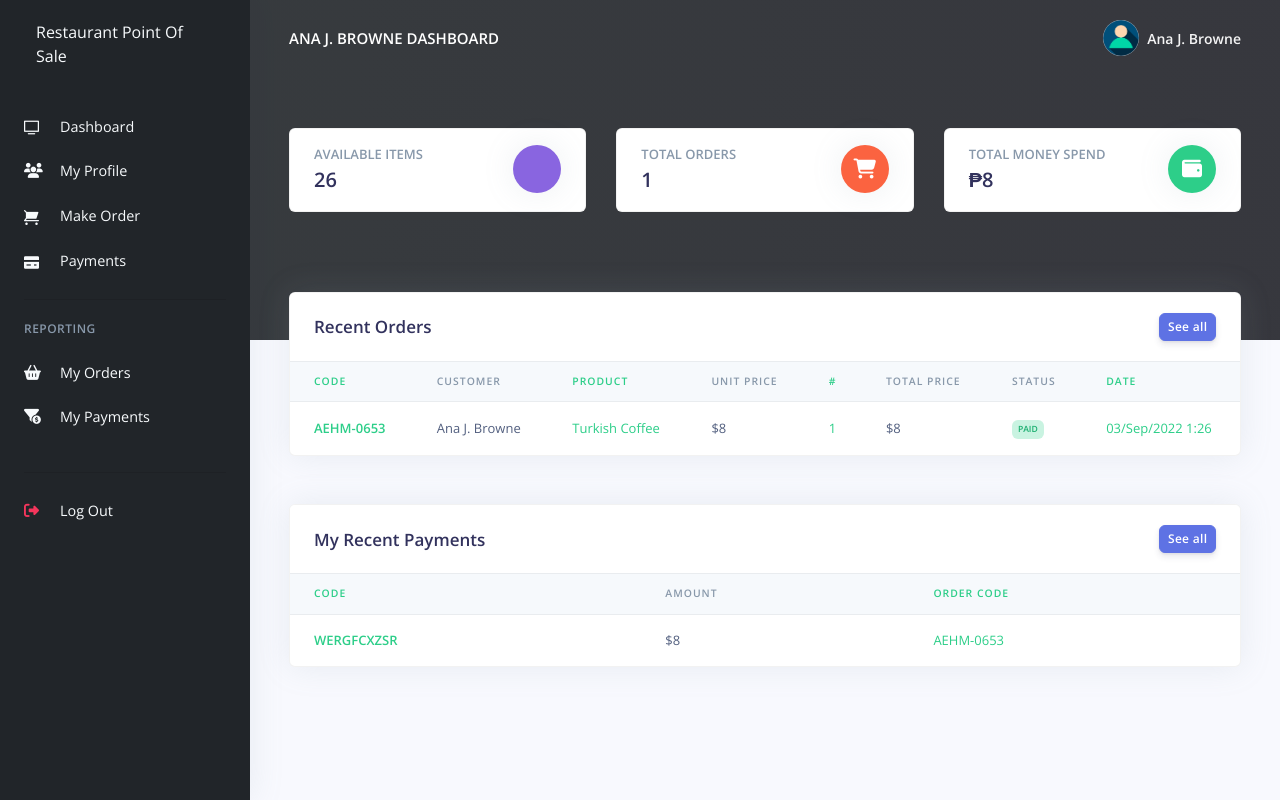
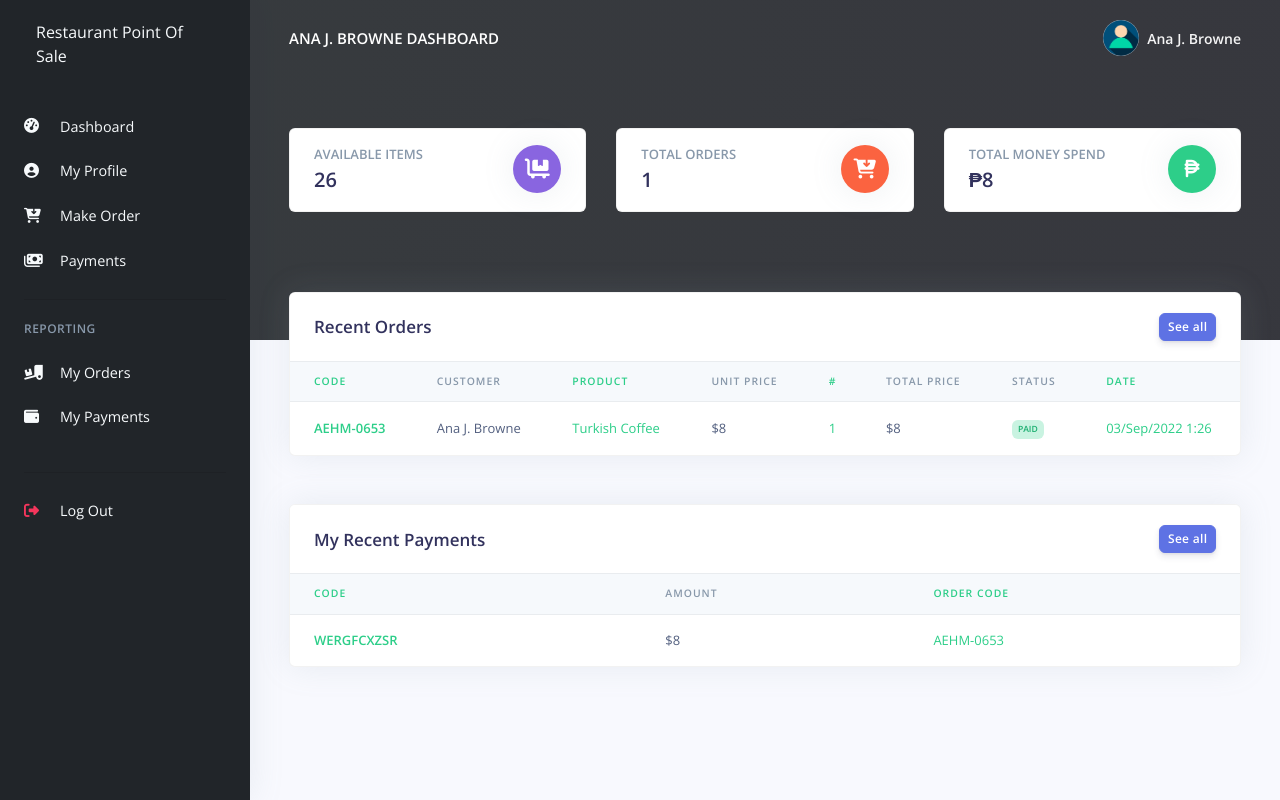
Before and after one commit to echjiy/project-oop-possystem, a PHP site: page /pos/customer/dashboard.php in a window 1280 px wide. Run offline with PHP 8.4, Linux system fonts and the light colour scheme; a user stored in the database is signed in; data comes from the database, SQL or seed files in the repository; some libraries are stand-ins or nearby versions.

Commit message:
modified:   pos/customer/dashboard.php 	modified:   pos/customer/partials/_sidebar.php 	modified:   pos/customer/partials/_topnav.php

```diff
--- a/pos/customer/dashboard.php
+++ b/pos/customer/dashboard.php
@@ -37,7 +37,7 @@ require_once('partials/_analytics.php');
                       </div>
                       <div class="col-auto">
                         <div class="icon icon-shape bg-purple text-white rounded-circle shadow">
-                          <i class="fa-duotone fa-plate-utensils"></i>
+                          <i class="fa-solid fa-cart-flatbed"></i>
                         </div>
                       </div>
                     </div>
@@ -56,7 +56,7 @@ require_once('partials/_analytics.php');
                       </div>
                       <div class="col-auto">
                         <div class="icon icon-shape bg-warning text-white rounded-circle shadow">
-                          <i class="fas fa-shopping-cart"></i>
+                          <i class="fa-solid fa-cart-arrow-down"></i>
                         </div>
                       </div>
                     </div>
@@ -75,7 +75,7 @@ require_once('partials/_analytics.php');
                       </div>
                       <div class="col-auto">
                         <div class="icon icon-shape bg-green text-white rounded-circle shadow">
-                          <i class="fas fa-wallet"></i>
+                          <i class="fa-solid fa-peso-sign"></i>
                         </div>
                       </div>
                     </div>
--- a/pos/customer/partials/_sidebar.php
+++ b/pos/customer/partials/_sidebar.php
@@ -84,22 +84,22 @@ while ($customer = $res->fetch_object()) {
         <ul class="navbar-nav">
           <li class="nav-item">
             <a class="nav-link text-secondary" href="dashboard.php">
-              <i class="ni ni-tv-2 text-secondary"></i> Dashboard
+              <i class="fa-solid fa-gauge-high"></i> Dashboard
             </a>
           </li>
           <li class="nav-item">
             <a class="nav-link text-secondary" href="change_profile.php">
-              <i class="fas fa-users text-secondary"></i> My Profile
+              <i class="fa-solid fa-circle-user"></i> My Profile
             </a>
           </li>
           <li class="nav-item">
             <a class="nav-link text-secondary" href="orders.php">
-              <i class="ni ni-cart text-secondary"></i>Make Order
+              <i class="fa-solid fa-cart-arrow-down"></i></i>Make Order
             </a>
           </li>
           <li class="nav-item">
             <a class="nav-link text-secondary" href="payments.php">
-              <i class="ni ni-credit-card text-secondary"></i> Payments
+              <i class="fa-solid fa-money-bills"></i> Payments
             </a>
           </li>
         </ul>
@@ -111,12 +111,12 @@ while ($customer = $res->fetch_object()) {
         <ul class="navbar-nav mb-md-3">
           <li class="nav-item">
             <a class="nav-link text-secondary" href="orders_reports.php">
-              <i class="fas fa-shopping-basket"></i> My Orders
+              <i class="fa-solid fa-truck-ramp-box"></i> My Orders
             </a>
           </li>
           <li class="nav-item">
             <a class="nav-link text-secondary" href="payments_reports.php">
-              <i class="fas fa-funnel-dollar"></i> My Payments
+              <i class="fa-solid fa-wallet"></i> My Payments
             </a>
           </li>
         </ul>
--- a/pos/customer/partials/_topnav.php
+++ b/pos/customer/partials/_topnav.php
@@ -32,12 +32,12 @@ while ($customer = $res->fetch_object()) {
                             <h6 class="text-overflow m-0">Welcome!</h6>
                         </div>
                         <a href="change_profile.php" class="dropdown-item">
-                            <i class="ni ni-single-02"></i>
+                            <i class="fa-solid fa-circle-user"></i>
                             <span>My profile</span>
                         </a>
                         <div class="dropdown-divider"></div>
                         <a href="logout.php" class="dropdown-item">
-                            <i class="ni ni-user-run"></i>
+                            <i class="fas fa-sign-out-alt text-danger"></i>
                             <span>Logout</span>
                         </a>
                     </div>
```
